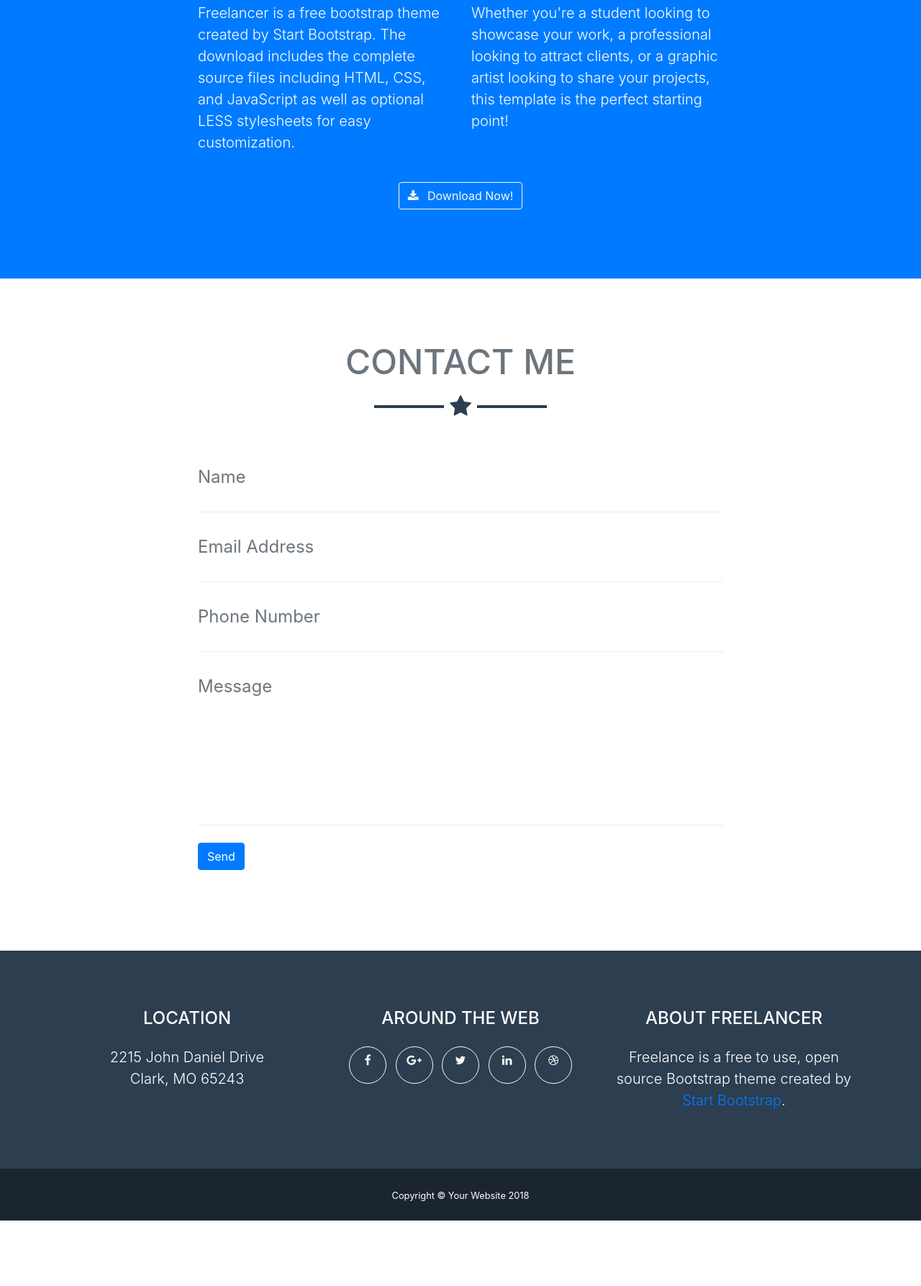
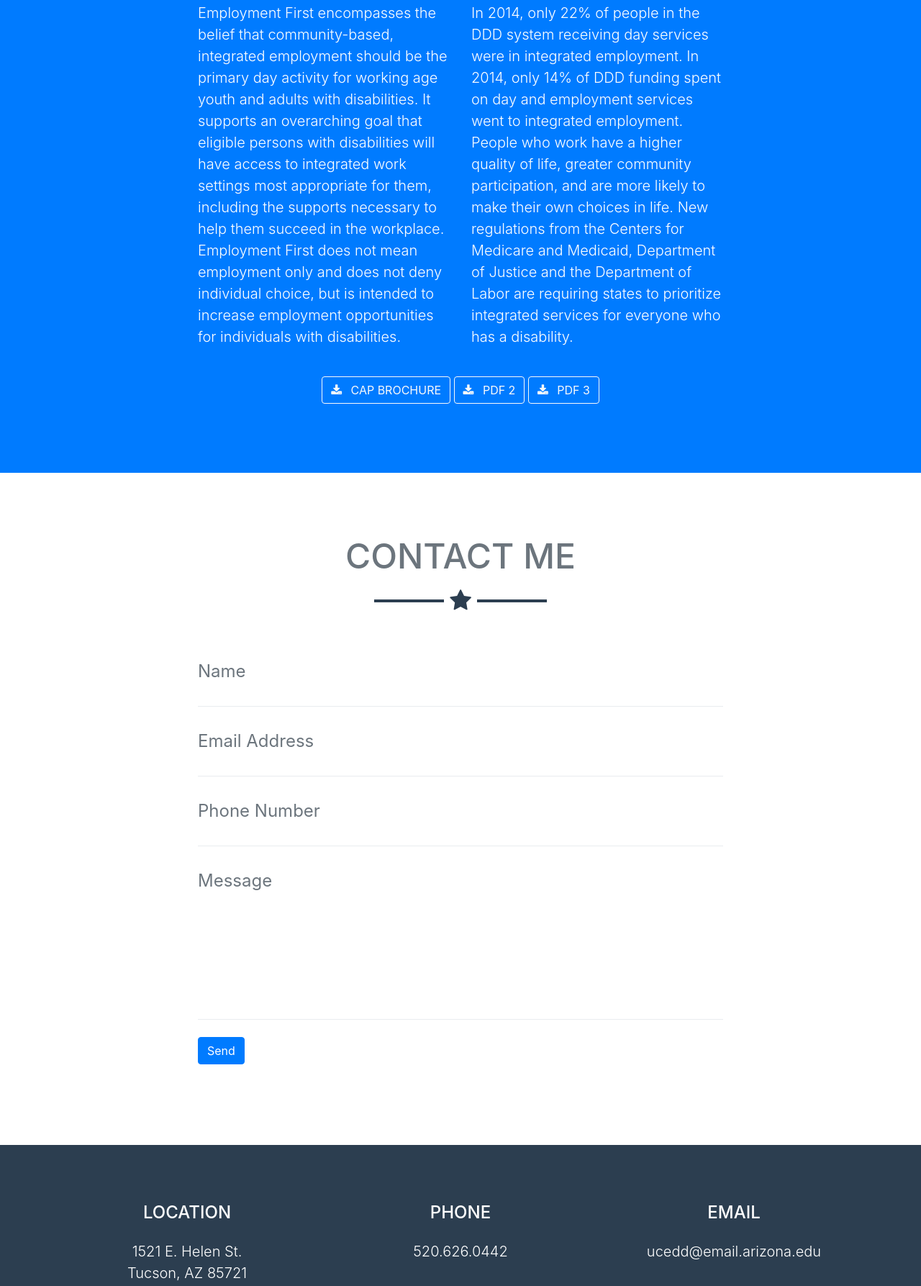
Before and after one commit to codizard/codizard.github.io, a website with bundled scripts: page youth.html in a window 1280 px wide. Shown: the part 2249-4036 px from the top of the page at 72% size. Before the commit the page ends 3945 px from the top, so only its background shows below. Built offline with nearby package versions, Linux system fonts and the light colour scheme.

Commit message:
Added content in Family and Youth pages

```diff
--- a/youth.html
+++ b/youth.html
@@ -229,23 +229,31 @@
       </div>
     </section>
 
-    <!-- About Section -->
+   <!-- About Section -->
     <section class="bg-primary text-white mb-0" id="about">
       <div class="container">
         <h2 class="text-center text-uppercase text-white">About</h2>
         <hr class="star-light mb-5">
         <div class="row">
           <div class="col-lg-4 ml-auto">
-            <p class="lead">Freelancer is a free bootstrap theme created by Start Bootstrap. The download includes the complete source files including HTML, CSS, and JavaScript as well as optional LESS stylesheets for easy customization.</p>
+            <p class="lead" style="font-size:20px">Employment First encompasses the belief that community-based, integrated employment should be the primary day activity for working age youth and adults with disabilities. It supports an overarching goal that eligible persons with disabilities will have access to integrated work settings most appropriate for them, including the supports necessary to help them succeed in the workplace. Employment First does not mean employment only and does not deny individual choice, but is intended to increase employment opportunities for individuals with disabilities.</p>
           </div>
           <div class="col-lg-4 mr-auto">
-            <p class="lead">Whether you're a student looking to showcase your work, a professional looking to attract clients, or a graphic artist looking to share your projects, this template is the perfect starting point!</p>
+            <p class="lead" style="font-size:20px">In 2014, only 22% of people in the DDD system receiving day services were in integrated employment. In 2014, only 14% of DDD funding spent on day and employment services went to integrated employment. People who work have a higher quality of life, greater community participation, and are more likely to make their own choices in life. New regulations from the Centers for Medicare and Medicaid, Department of Justice and the Department of Labor are requiring states to prioritize integrated services for everyone who has a disability.</p>
           </div>
         </div>
         <div class="text-center mt-4">
+          <a class="btn btn-xl btn-outline-light" href="pdfs/cap_brochure.pdf">
+            <i class="fa fa-download mr-2"></i>
+            CAP BROCHURE
+          </a>
           <a class="btn btn-xl btn-outline-light" href="#">
             <i class="fa fa-download mr-2"></i>
-            Download Now!
+            PDF 2
+          </a>
+          <a class="btn btn-xl btn-outline-light" href="#">
+            <i class="fa fa-download mr-2"></i>
+            PDF 3
           </a>
         </div>
       </div>
@@ -300,49 +308,24 @@
       </div>
     </section>
 
-    <!-- Footer -->
+      <!-- Footer -->
     <footer class="footer text-center">
       <div class="container">
         <div class="row">
           <div class="col-md-4 mb-5 mb-lg-0">
             <h4 class="text-uppercase mb-4">Location</h4>
-            <p class="lead mb-0">2215 John Daniel Drive
-              <br>Clark, MO 65243</p>
+            <p class="lead mb-0" style="font-size:20px">1521 E. Helen St.
+              <br>Tucson, AZ 85721</p>
           </div>
           <div class="col-md-4 mb-5 mb-lg-0">
-            <h4 class="text-uppercase mb-4">Around the Web</h4>
-            <ul class="list-inline mb-0">
-              <li class="list-inline-item">
-                <a class="btn btn-outline-light btn-social text-center rounded-circle" href="#">
-                  <i class="fa fa-fw fa-facebook"></i>
-                </a>
-              </li>
-              <li class="list-inline-item">
-                <a class="btn btn-outline-light btn-social text-center rounded-circle" href="#">
-                  <i class="fa fa-fw fa-google-plus"></i>
-                </a>
-              </li>
-              <li class="list-inline-item">
-                <a class="btn btn-outline-light btn-social text-center rounded-circle" href="#">
-                  <i class="fa fa-fw fa-twitter"></i>
-                </a>
-              </li>
-              <li class="list-inline-item">
-                <a class="btn btn-outline-light btn-social text-center rounded-circle" href="#">
-                  <i class="fa fa-fw fa-linkedin"></i>
-                </a>
-              </li>
-              <li class="list-inline-item">
-                <a class="btn btn-outline-light btn-social text-center rounded-circle" href="#">
-                  <i class="fa fa-fw fa-dribbble"></i>
-                </a>
-              </li>
-            </ul>
+            <h4 class="text-uppercase mb-4">Phone</h4>
+            <p class="lead mb-0" style="font-size:20px">
+              520.626.0442</p>
           </div>
           <div class="col-md-4">
-            <h4 class="text-uppercase mb-4">About Freelancer</h4>
-            <p class="lead mb-0">Freelance is a free to use, open source Bootstrap theme created by
-              <a href="http://startbootstrap.com">Start Bootstrap</a>.</p>
+            <h4 class="text-uppercase mb-4">Email</h4>
+            <p class="lead mb-0" style="font-size:20px">ucedd@email.arizona.edu
+            </p>
           </div>
         </div>
       </div>
```
Also changed, not shown: family.html (+11 -42 lines), index.html (+25 -37 lines).
